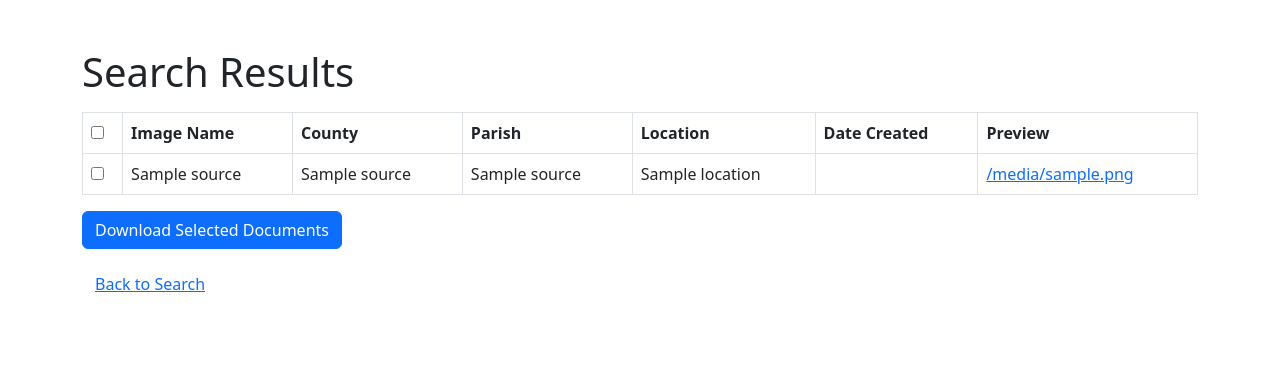
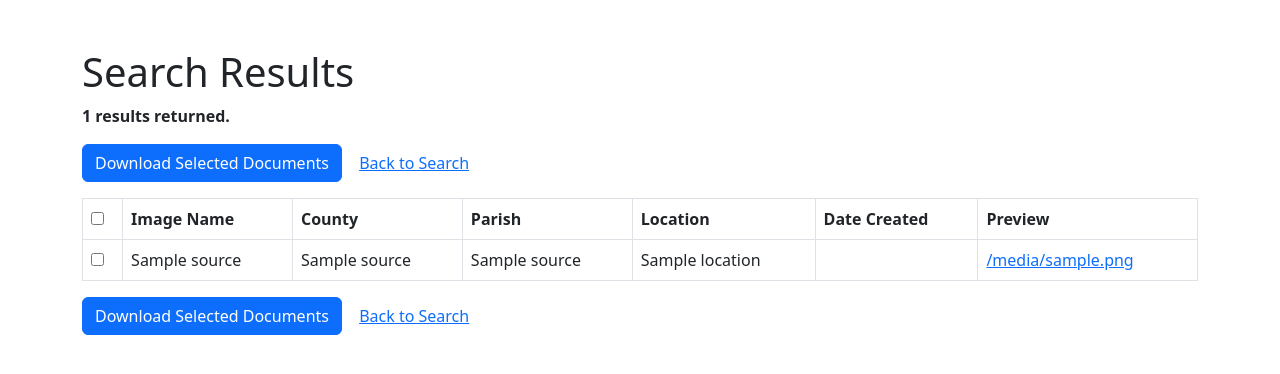
Before and after one commit to gangerang/ohlrv, a Flask app: template templates/search_results.html in a window 1280 px wide. Shown: the top 374 px of the page. Run offline with Flask 2, Linux system fonts and the light colour scheme; the template is opened without the code that fills it: most values are stand-ins (such as "Sample title", 1, 10 or a date in 2020).

Commit message:
added search results button top and bottom

```diff
--- a/app.py
+++ b/app.py
@@ -114,7 +114,7 @@ def search():
             if not documents:
                 flash("No documents found for the search query.", "warning")
                 return redirect(url_for("search"))
-            logging.debug(f"search_results_json: {json.dumps(documents)}")
+            # logging.debug(f"search_results_json: {json.dumps(documents)}")
             # Generate a unique key and cache the documents
             result_key = str(uuid.uuid4())
             SEARCH_RESULTS_CACHE[result_key] = documents
@@ -223,7 +223,7 @@ def download_selected():
         flash("Session expired. Please search again.", "danger")
         return redirect(url_for("search"))
     documents = SEARCH_RESULTS_CACHE[result_key]
-    logging.debug(f"documents from cache: {json.dumps(documents)}")
+    # logging.debug(f"documents from cache: {json.dumps(documents)}")
     selected_documents = [doc for doc in documents if doc.get("_id") in selected_ids]
     logging.debug(f"selected documents: {selected_documents}")
     if not selected_documents:
--- a/templates/search_results.html
+++ b/templates/search_results.html
@@ -22,7 +22,20 @@
         {% endfor %}
       {% endif %}
     {% endwith %}
+
+    <!-- Display number of results at the top -->
+    <div class="mb-3">
+      <strong>{{ documents|length }} results returned.</strong>
+    </div>
+
+    <!-- Wrap everything in one form -->
     <form method="post" action="{{ url_for('download_selected') }}">
+      <!-- Top Controls -->
+      <div class="mb-3">
+        <button type="submit" class="btn btn-primary">Download Selected Documents</button>
+        <a href="{{ url_for('search') }}" class="btn btn-link">Back to Search</a>
+      </div>
+
       <table class="table table-bordered mt-3 sortable" id="resultsTable">
         <thead>
           {% if search_type == "parish" %}
@@ -95,9 +108,13 @@
           {% endfor %}
         </tbody>
       </table>
-      <button type="submit" class="btn btn-primary">Download Selected Documents</button>
+
+      <!-- Bottom Controls -->
+      <div class="mb-3">
+        <button type="submit" class="btn btn-primary">Download Selected Documents</button>
+        <a href="{{ url_for('search') }}" class="btn btn-link">Back to Search</a>
+      </div>
     </form>
-    <a href="{{ url_for('search') }}" class="btn btn-link mt-3">Back to Search</a>
   </div>
 
   <script>
```
